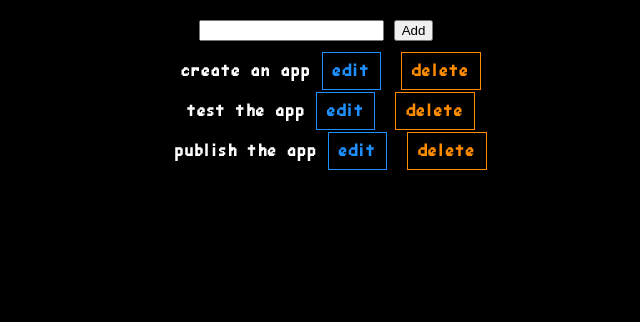
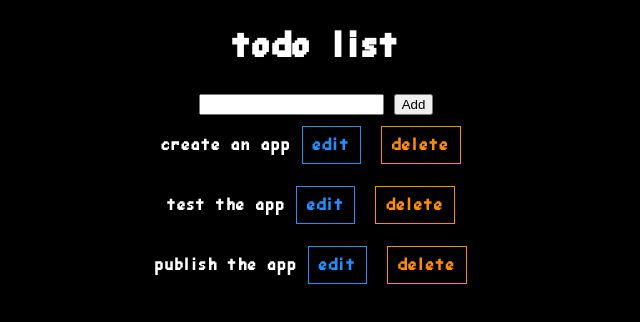
Before and after one commit to Ureeces/react-todolist-remake, a React (Create React App) app: page / in a window 1280 px wide. Shown: the top 322 px of the page, without its empty margins (324-964 px from the left). Built offline with nearby package versions, Linux system fonts and the light colour scheme.

Commit message:
Added edit/update button functions.

```diff
--- a/src/App.css
+++ b/src/App.css
@@ -13,3 +13,7 @@ body {
 div {
   text-align: center
 }
+
+#main {
+  height: 100vh;
+}
--- a/src/App.js
+++ b/src/App.js
@@ -5,7 +5,9 @@ import Todo from "./components/Todo/Todo";
 
 function App() {
   return (
-    <Todo />
+    <div id="main">
+      <Todo />
+    </div>
   );
 }
 
--- a/src/components/Todo/Todo.js
+++ b/src/components/Todo/Todo.js
@@ -9,27 +9,31 @@ export default class Todo extends Component {
         todoList: [
         {
             id: uuidv4(),
-            todo: "Create an app"
+            todo: "Create an app",
+            isEditing: false,
         },
         {
             id: uuidv4(),
-            todo: "Test the app"
+            todo: "Test the app",
+            isEditing: false,
         },
         {
             id: uuidv4(),
-            todo: "Publish the app"
+            todo: "Publish the app",
+            isEditing: false,
         }
         ],
 
         addValue: "",
+        editValue: "",
         showInputErrorMessage: false,
         showNoTodosMessage: false,
-
+        disableButtons: false,
     };
 
     /* *************************************************************
     Add Todo Handles
-     ************************************************************* */
+    ************************************************************* */
     handleAddInputChange = (event) => {
         // We also want to make sure that we don't show the input error message when there is a change
         if(this.state.showInputErrorMessage) {
@@ -91,6 +95,7 @@ export default class Todo extends Component {
         let tempTodoList = [...this.state.todoList];
         let deletedTodo = '';
 
+        // Make sure that we filter out the li element that matches targetID
         let updatedTodoList = tempTodoList.filter(({ id, todo }) => {
             if(id === targetID) {
                 deletedTodo = todo;
@@ -99,10 +104,12 @@ export default class Todo extends Component {
             return id !== targetID;
         });
 
+        // Save our todoList
         this.setState({
             todoList: updatedTodoList
         },
         () => {
+            // Check if that was the last todo on the list - if it is, we need an error flag
             if(this.state.todoList.length === 0) {
                 this.setState({
                     showNoTodosMessage: true
@@ -113,15 +120,84 @@ export default class Todo extends Component {
         console.log("Deleted todo:", deletedTodo);
     };
 
+    /* *************************************************************
+    Edit Todo Handles
+    ************************************************************* */
+    handleEditTodo = (targetID) => {
+        let editingTodo = '';
+
+        let todoListCopy = [...this.state.todoList];
+
+        // Make sure we target the right li element based on id, and toggle its editing state
+        let updatedTodos = todoListCopy.map((todoItem) => {
+            if(todoItem.id === targetID) {
+                todoItem.isEditing = true;
+                editingTodo = todoItem.todo;
+            }
+
+            return todoItem;
+        });
+
+        // Save list
+        this.setState({
+            todoList: updatedTodos,
+            editValue: editingTodo,
+            disableButtons: true
+        });
+
+        console.log("Editing todo:", editingTodo);
+    };
+
+    handleUpdateTodo = () => {
+        let oldTodo, updatedTodo;
+        let todoListCopy = [...this.state.todoList];
+
+        let updatedTodoList = todoListCopy.map((todoItem) => {
+            if(todoItem.isEditing === true) {
+                // Check for an empty input - if it is, then we need to set it back to its original value
+                if(this.state.editValue.length === 0) {
+                    this.state.editValue = todoItem.todo;
+                }
+
+                // Todos for console
+                oldTodo = todoItem.todo;
+                updatedTodo = this.state.editValue;
+
+                // Changing the necessary values for the updated todo
+                todoItem.todo = this.state.editValue;
+                todoItem.isEditing = false;
+            }
+
+            return todoItem;
+        });
+
+        this.setState({
+            todoList: updatedTodoList,
+            editValue: '',
+            disableButtons: false
+        });
+
+        console.log(`Updated todo: ${oldTodo} >> ${updatedTodo}`);
+    };
+
+    handleEditInputChange = (event) => {
+        this.setState({
+            [event.target.name]: event.target.value
+        });
+    };
+
     render() {
         const {
             todoList,
+            editValue,
             showNoTodosMessage,
-            showInputErrorMessage
+            showInputErrorMessage,
+            disableButtons,
         } = this.state;
 
         return (
             <div>
+                <h1>Todo List</h1>
                 {showInputErrorMessage ? (
                     <div>
                         sorry, i'm drawing a 'blank' here trying to figure out what you wanna add
@@ -143,6 +219,11 @@ export default class Todo extends Component {
                 <TodoView
                     todoList = {todoList}
                     handleDeleteTodo = {this.handleDeleteTodo}
+                    handleEditTodo = {this.handleEditTodo}
+                    handleUpdateTodo = {this.handleUpdateTodo}
+                    handleEditInputChange = {this.handleEditInputChange}
+                    editValue = {editValue}
+                    disableButtons = {disableButtons}
                 />
             </div>
         )
--- a/src/components/Todo/TodoView.js
+++ b/src/components/Todo/TodoView.js
@@ -3,16 +3,50 @@ import { arrayOf, shape, number, string } from "prop-types";
 
 import "./TodoViewStyles.css";
 
-const TodoView = ({ todoList, handleDeleteTodo }) => {
+const TodoView = ({
+    todoList,
+    handleDeleteTodo,
+    handleEditTodo,
+    handleUpdateTodo,
+    handleEditInputChange,
+    editValue,
+    disableButtons
+}) => {
     return (
         <ul>
-            {todoList.map(({ id, todo }) => {
+            {todoList.map(({ id, todo, isEditing }) => {
                 return (
                 <li key={id}>
-                    <span>{todo}</span>
-                    <span className="todo-button edit-button">Edit</span>
+                    {isEditing ? (
+                        <input
+                            type="text"
+                            name="editValue"
+                            value={editValue}
+                            onChange={handleEditInputChange}
+                        />
+                    ) : (
+                        <span>{todo}</span>
+                    )}
+
+                    {isEditing ? (
+                        <span
+                            className={`todo-button edit-button`}
+                            onClick={() => handleUpdateTodo()}
+                        >Update
+                        </span>
+                    ) : (
+                        <span
+                            className={`todo-button edit-button
+                                ${disableButtons ? "disabled" : ""}`}
+                            onClick={() => handleEditTodo(id)}
+                        >Edit
+                        </span>
+                    )}
+
+
                     <span
-                        className="todo-button delete-button"
+                        className={`todo-button delete-button
+                            ${disableButtons ? "disabled" : ""}`}
                         onClick={() => handleDeleteTodo(id)}
                     >Delete
                     </span>
--- a/src/components/Todo/TodoViewStyles.css
+++ b/src/components/Todo/TodoViewStyles.css
@@ -1,13 +1,17 @@
 ul {
-    list-style-type: none;
+    list-style: none;
+    display: flex;
+    flex-direction: column;
+    width: 100%;
+    height: 100%;
+    margin: 0;
+    padding: 0;
 }
 
 li {
+    display: block;
+    justify-content: space-evenly;
     margin: 20px;
-}
-
-input {
-    margin-top: 20px;
 }
 
 .todo-button {
@@ -36,3 +40,8 @@ input {
     border: solid 1px yellow;
     color: yellow;
 }
+
+.disabled {
+    pointer-events: none;
+    visibility: hidden;
+}
```
